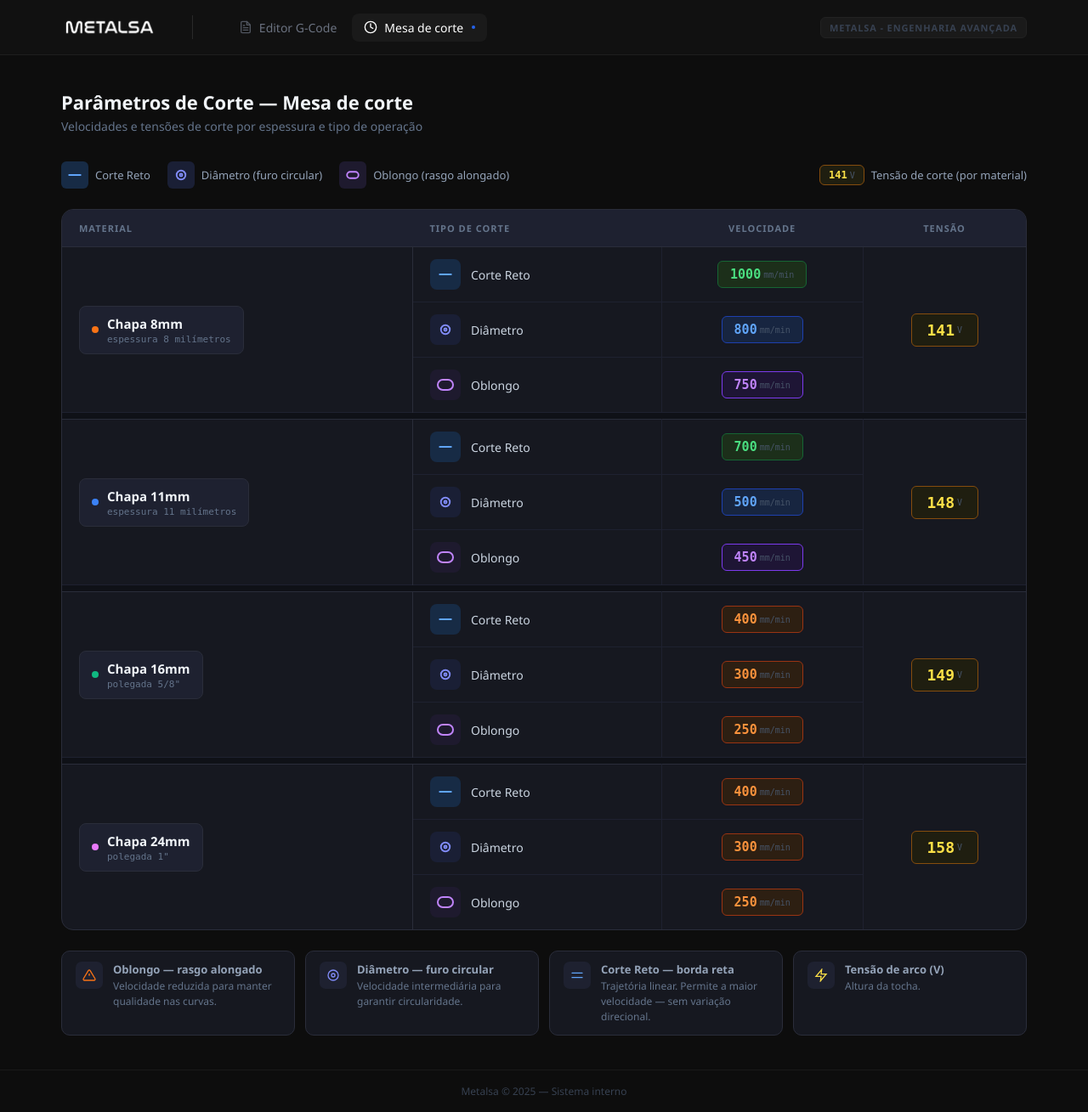
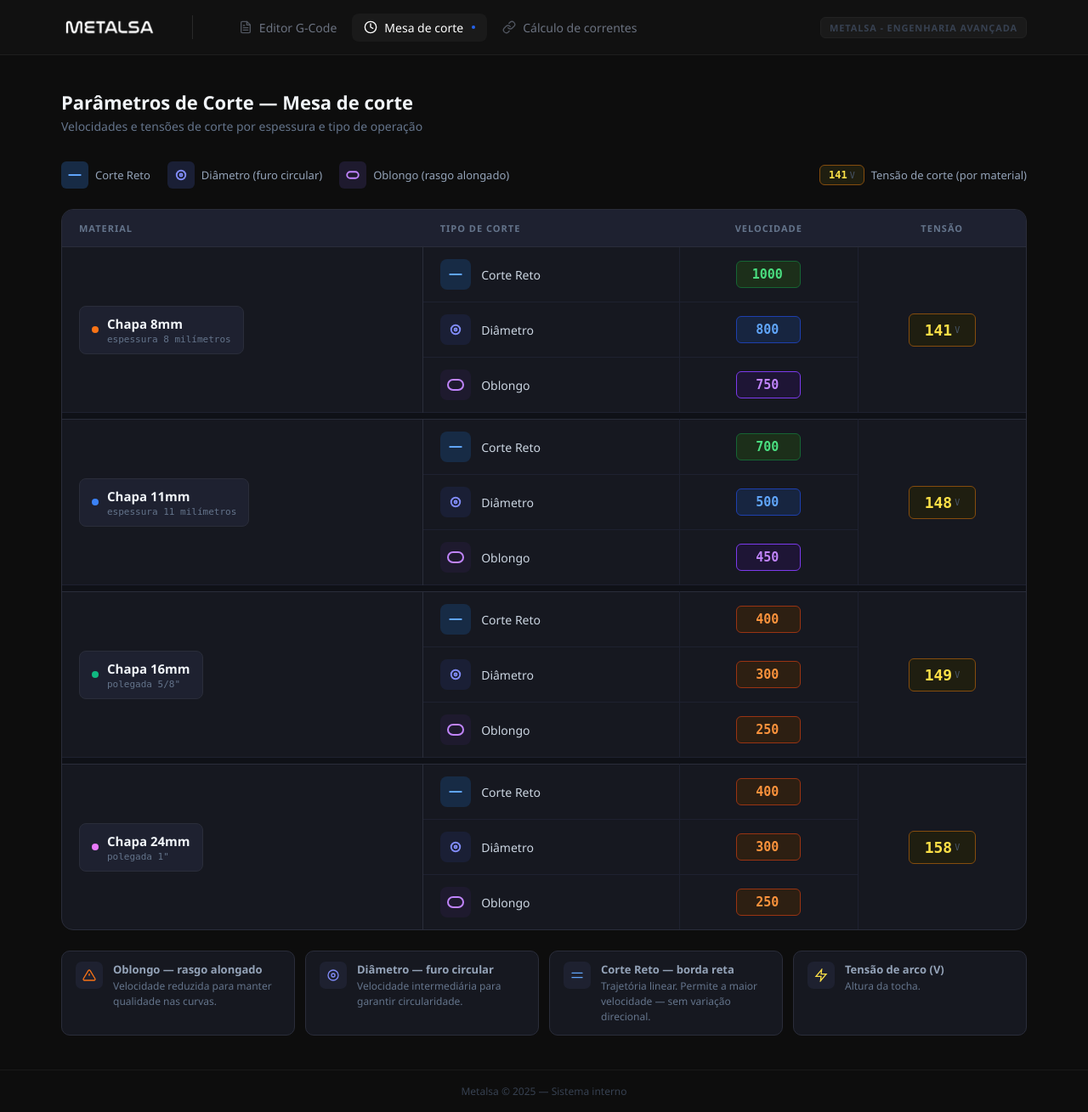
Before and after one commit to ViniiciusGoncalves/METALSA-, a Flask app: page /velocidades in a window 1280 px wide. Shown: the whole page at 85% size. Run offline with Flask 3, Linux system fonts and the light colour scheme.

Commit message:
adicionando calculo de corrente

```diff
--- a/app.py
+++ b/app.py
@@ -6,6 +6,7 @@ import matplotlib.pyplot as plt
 import base64
 from flask import Flask, render_template, request, send_file
 from io import BytesIO
+from correntes import CORRENTES_ASA, PASSO_POR_ASA, FOLGA_ELOS, calcular_esteira
 
 app = Flask(__name__)
 
@@ -226,5 +227,67 @@ def index():
 def velocidades():
     return render_template('velocidades.html')
 
+
+# --- CÁLCULO DE CORRENTES ---
+
+@app.route('/correntes', methods=['GET', 'POST'])
+def correntes():
+    modo = request.form.get('modo', 'unico')
+    linhas = []
+    resultados = []
+    total_metros = 0
+    total_elos = 0
+
+    if request.method == 'POST':
+        nomes = request.form.getlist('nome')
+        asas = request.form.getlist('corrente')
+        distancias = request.form.getlist('distancia')
+        z1s = request.form.getlist('z1')
+        z2s = request.form.getlist('z2')
+        qtds = request.form.getlist('qtd')
+
+        # No modo único só a primeira esteira é calculada
+        quantidade_linhas = 1 if modo == 'unico' else len(asas)
+
+        for i in range(quantidade_linhas):
+            linha = {
+                'nome': nomes[i].strip() or f'Esteira {i + 1}',
+                'corrente': asas[i],
+                'distancia': distancias[i],
+                'z1': z1s[i],
+                'z2': z2s[i],
+                'qtd': qtds[i] if modo == 'multiplo' else '1',
+            }
+            linhas.append(linha)
+
+            try:
+                c = float(linha['distancia'].replace(',', '.'))
+                z1 = int(linha['z1'])
+                z2 = int(linha['z2'])
+                qtd = int(linha['qtd'] or 1)
+            except ValueError:
+                resultados.append({'nome': linha['nome'], 'erro': 'Preencha todos os campos com números válidos'})
+                continue
+
+            if linha['corrente'] not in PASSO_POR_ASA:
+                resultados.append({'nome': linha['nome'], 'erro': 'Selecione uma corrente'})
+                continue
+            if c <= 0 or z1 <= 0 or z2 <= 0 or qtd <= 0:
+                resultados.append({'nome': linha['nome'], 'erro': 'Os valores precisam ser maiores que zero'})
+                continue
+
+            resultado = calcular_esteira(linha['corrente'], c, z1, z2, qtd)
+            resultado.update({'nome': linha['nome'], 'corrente': linha['corrente'], 'distancia': c, 'z1': z1, 'z2': z2})
+            resultados.append(resultado)
+            total_metros += resultado['metros_total']
+            total_elos += resultado['elos_total']
+
+    if not linhas:
+        linhas = [{'nome': '', 'corrente': '40', 'distancia': '', 'z1': '', 'z2': '', 'qtd': '1'}]
+
+    return render_template('correntes.html', correntes=CORRENTES_ASA, modo=modo, linhas=linhas,
+                           resultados=resultados, total_metros=total_metros, total_elos=total_elos,
+                           folga_elos=FOLGA_ELOS)
+
 if __name__ == '__main__':
     app.run(debug=True, use_reloader=False)
--- a/templates/base.html
+++ b/templates/base.html
@@ -179,6 +179,14 @@
                 </svg>
                 Mesa de corte
             </a>
+
+            <a href="/correntes" class="nav-link {% if active_page == 'correntes' %}active{% endif %}">
+                <svg width="16" height="16" viewBox="0 0 24 24" fill="none" stroke="currentColor" stroke-width="2" stroke-linecap="round" stroke-linejoin="round">
+                    <path d="M10 13a5 5 0 0 0 7.54.54l3-3a5 5 0 0 0-7.07-7.07l-1.72 1.71"/>
+                    <path d="M14 11a5 5 0 0 0-7.54-.54l-3 3a5 5 0 0 0 7.07 7.07l1.71-1.71"/>
+                </svg>
+                Cálculo de correntes
+            </a>
         </nav>
 
         <div class="header-right">
--- a/templates/velocidades.html
+++ b/templates/velocidades.html
@@ -141,16 +141,16 @@
             <div class="material-badge"><div class="material-dot dot-8mm"></div><div><div class="material-name">Chapa 8mm</div><div class="material-sub">espessura 8 milímetros</div></div></div>
           </td>
           <td class="br2"><div class="cut-type-cell"><div class="cut-icon icon-reto"><svg width="18" height="18" viewBox="0 0 24 24" fill="none" stroke="#60a5fa" stroke-width="2.5" stroke-linecap="round"><line x1="3" y1="12" x2="21" y2="12"/></svg></div><span class="cut-label">Corte Reto</span></div></td>
-          <td class="speed-cell br2"><span class="chip speed-high">1000<span class="unit">mm/min</span></span></td>
+          <td class="speed-cell br2"><span class="chip speed-high">1000<span class="unit"></span></span></td>
           <td class="voltage-cell" rowspan="3"><span class="chip volt-chip" style="font-size:18px;padding:8px 18px;">141<span class="unit">V</span></span></td>
         </tr>
         <tr>
           <td class="br2"><div class="cut-type-cell"><div class="cut-icon icon-diam"><svg width="18" height="18" viewBox="0 0 24 24" fill="none" stroke="#818cf8" stroke-width="2.5"><circle cx="12" cy="12" r="7"/><circle cx="12" cy="12" r="2"/></svg></div><span class="cut-label">Diâmetro</span></div></td>
-          <td class="speed-cell br2"><span class="chip speed-mid">800<span class="unit">mm/min</span></span></td>
+          <td class="speed-cell br2"><span class="chip speed-mid">800<span class="unit"></span></span></td>
         </tr>
         <tr>
           <td class="br2"><div class="cut-type-cell"><div class="cut-icon icon-oblongo"><svg width="20" height="14" viewBox="0 0 20 14" fill="none" stroke="#c084fc" stroke-width="2"><rect x="1" y="1" width="18" height="12" rx="6"/></svg></div><span class="cut-label">Oblongo</span></div></td>
-          <td class="speed-cell br2"><span class="chip speed-purple">750<span class="unit">mm/min</span></span></td>
+          <td class="speed-cell br2"><span class="chip speed-purple">750<span class="unit"></span></span></td>
         </tr>
 
         <tr><td colspan="4" class="section-divider"></td></tr>
@@ -161,16 +161,16 @@
             <div class="material-badge"><div class="material-dot dot-11mm"></div><div><div class="material-name">Chapa 11mm</div><div class="material-sub">espessura 11 milímetros</div></div></div>
           </td>
           <td class="br2 bt"><div class="cut-type-cell"><div class="cut-icon icon-reto"><svg width="18" height="18" viewBox="0 0 24 24" fill="none" stroke="#60a5fa" stroke-width="2.5" stroke-linecap="round"><line x1="3" y1="12" x2="21" y2="12"/></svg></div><span class="cut-label">Corte Reto</span></div></td>
-          <td class="speed-cell br2 bt"><span class="chip speed-high">700<span class="unit">mm/min</span></span></td>
+          <td class="speed-cell br2 bt"><span class="chip speed-high">700<span class="unit"></span></span></td>
           <td class="voltage-cell bt" rowspan="3"><span class="chip volt-chip" style="font-size:18px;padding:8px 18px;">148<span class="unit">V</span></span></td>
         </tr>
         <tr>
           <td class="br2"><div class="cut-type-cell"><div class="cut-icon icon-diam"><svg width="18" height="18" viewBox="0 0 24 24" fill="none" stroke="#818cf8" stroke-width="2.5"><circle cx="12" cy="12" r="7"/><circle cx="12" cy="12" r="2"/></svg></div><span class="cut-label">Diâmetro</span></div></td>
-          <td class="speed-cell br2"><span class="chip speed-mid">500<span class="unit">mm/min</span></span></td>
+          <td class="speed-cell br2"><span class="chip speed-mid">500<span class="unit"></span></span></td>
         </tr>
         <tr>
           <td class="br2"><div class="cut-type-cell"><div class="cut-icon icon-oblongo"><svg width="20" height="14" viewBox="0 0 20 14" fill="none" stroke="#c084fc" stroke-width="2"><rect x="1" y="1" width="18" height="12" rx="6"/></svg></div><span class="cut-label">Oblongo</span></div></td>
-          <td class="speed-cell br2"><span class="chip speed-purple">450<span class="unit">mm/min</span></span></td>
+          <td class="speed-cell br2"><span class="chip speed-purple">450<span class="unit"></span></span></td>
         </tr>
 
         <tr><td colspan="4" class="section-divider"></td></tr>
@@ -181,16 +181,16 @@
             <div class="material-badge"><div class="material-dot dot-58"></div><div><div class="material-name">Chapa 16mm</div><div class="material-sub">polegada 5/8"</div></div></div>
           </td>
           <td class="br2 bt"><div class="cut-type-cell"><div class="cut-icon icon-reto"><svg width="18" height="18" viewBox="0 0 24 24" fill="none" stroke="#60a5fa" stroke-width="2.5" stroke-linecap="round"><line x1="3" y1="12" x2="21" y2="12"/></svg></div><span class="cut-label">Corte Reto</span></div></td>
-          <td class="speed-cell br2 bt"><span class="chip speed-low">400<span class="unit">mm/min</span></span></td>
+          <td class="speed-cell br2 bt"><span class="chip speed-low">400<span class="unit"></span></span></td>
           <td class="voltage-cell bt" rowspan="3"><span class="chip volt-chip" style="font-size:18px;padding:8px 18px;">149<span class="unit">V</span></span></td>
         </tr>
         <tr>
           <td class="br2"><div class="cut-type-cell"><div class="cut-icon icon-diam"><svg width="18" height="18" viewBox="0 0 24 24" fill="none" stroke="#818cf8" stroke-width="2.5"><circle cx="12" cy="12" r="7"/><circle cx="12" cy="12" r="2"/></svg></div><span class="cut-label">Diâmetro</span></div></td>
-          <td class="speed-cell br2"><span class="chip speed-low">300<span class="unit">mm/min</span></span></td>
+          <td class="speed-cell br2"><span class="chip speed-low">300<span class="unit"></span></span></td>
         </tr>
         <tr>
           <td class="br2"><div class="cut-type-cell"><div class="cut-icon icon-oblongo"><svg width="20" height="14" viewBox="0 0 20 14" fill="none" stroke="#c084fc" stroke-width="2"><rect x="1" y="1" width="18" height="12" rx="6"/></svg></div><span class="cut-label">Oblongo</span></div></td>
-          <td class="speed-cell br2"><span class="chip speed-low">250<span class="unit">mm/min</span></span></td>
+          <td class="speed-cell br2"><span class="chip speed-low">250<span class="unit"></span></span></td>
         </tr>
 
         <tr><td colspan="4" class="section-divider"></td></tr>
@@ -201,16 +201,16 @@
             <div class="material-badge"><div class="material-dot dot-1pol"></div><div><div class="material-name">Chapa 24mm</div><div class="material-sub">polegada 1"</div></div></div>
           </td>
           <td class="br2 bt"><div class="cut-type-cell"><div class="cut-icon icon-reto"><svg width="18" height="18" viewBox="0 0 24 24" fill="none" stroke="#60a5fa" stroke-width="2.5" stroke-linecap="round"><line x1="3" y1="12" x2="21" y2="12"/></svg></div><span class="cut-label">Corte Reto</span></div></td>
-          <td class="speed-cell br2 bt"><span class="chip speed-low">400<span class="unit">mm/min</span></span></td>
+          <td class="speed-cell br2 bt"><span class="chip speed-low">400<span class="unit"></span></span></td>
           <td class="voltage-cell bt" rowspan="3"><span class="chip volt-chip" style="font-size:18px;padding:8px 18px;">158<span class="unit">V</span></span></td>
         </tr>
         <tr>
           <td class="br2"><div class="cut-type-cell"><div class="cut-icon icon-diam"><svg width="18" height="18" viewBox="0 0 24 24" fill="none" stroke="#818cf8" stroke-width="2.5"><circle cx="12" cy="12" r="7"/><circle cx="12" cy="12" r="2"/></svg></div><span class="cut-label">Diâmetro</span></div></td>
-          <td class="speed-cell br2"><span class="chip speed-low">300<span class="unit">mm/min</span></span></td>
+          <td class="speed-cell br2"><span class="chip speed-low">300<span class="unit"></span></span></td>
         </tr>
         <tr>
           <td class="br2"><div class="cut-type-cell"><div class="cut-icon icon-oblongo"><svg width="20" height="14" viewBox="0 0 20 14" fill="none" stroke="#c084fc" stroke-width="2"><rect x="1" y="1" width="18" height="12" rx="6"/></svg></div><span class="cut-label">Oblongo</span></div></td>
-          <td class="speed-cell br2"><span class="chip speed-low">250<span class="unit">mm/min</span></span></td>
+          <td class="speed-cell br2"><span class="chip speed-low">250<span class="unit"></span></span></td>
         </tr>
 
       </tbody>
```
Also changed, not shown: teste.py (added, +38 -0 lines).
